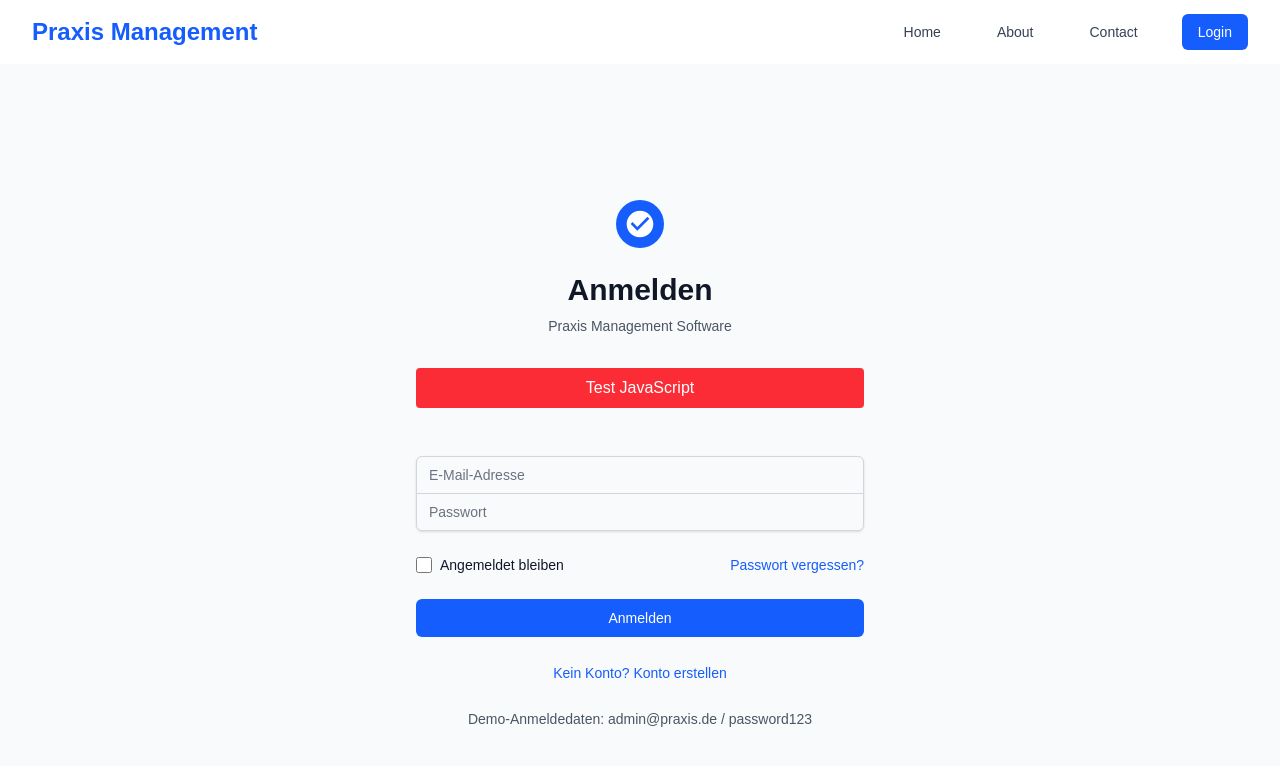
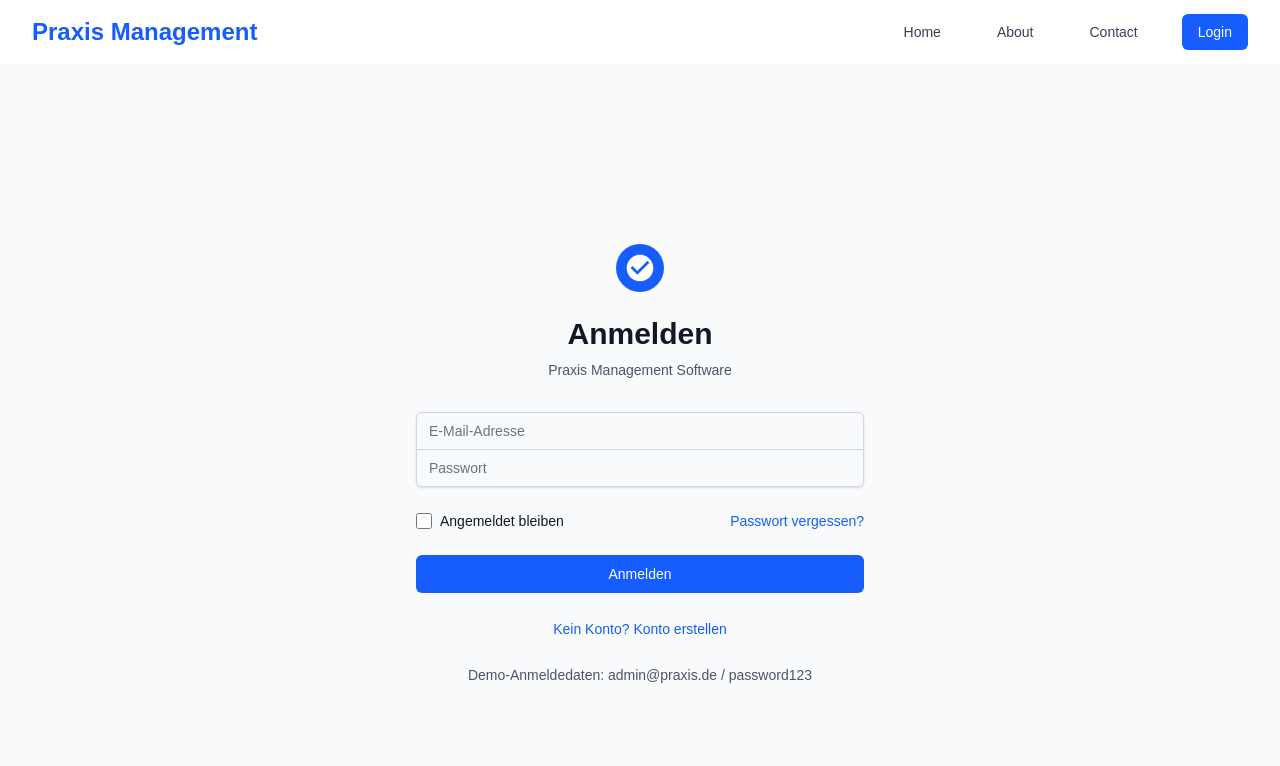
Before and after one commit to stoiccapital/tailmates_5, a Next.js app: page /login in a window 1280 px wide. Shown: the top 766 px of the page. Built offline with nearby package versions, Linux system fonts and the light colour scheme; no server answers.

Commit message:
Remove all unused variables to fix ESLint errors for Vercel build

```diff
--- a/src/app/dashboard/calendar/page.tsx
+++ b/src/app/dashboard/calendar/page.tsx
@@ -7,7 +7,6 @@ import Calendar from '@/components/Calendar'
 export default function CalendarPage() {
   const [appointments, setAppointments] = useState<Appointment[]>([])
   const [isLoading, setIsLoading] = useState(true)
-  const [selectedDate, setSelectedDate] = useState<Date | null>(null)
   const [selectedAppointment, setSelectedAppointment] = useState<Appointment | null>(null)
 
   useEffect(() => {
@@ -29,8 +28,7 @@ export default function CalendarPage() {
     }
   }
 
-  const handleDateSelect = (date: Date) => {
-    setSelectedDate(date)
+  const handleDateSelect = () => {
     setSelectedAppointment(null)
   }
 
--- a/src/app/login/page.tsx
+++ b/src/app/login/page.tsx
@@ -1,19 +1,15 @@
 'use client'
 
 import { useState } from 'react'
-import { useRouter } from 'next/navigation'
 import { signIn, signUp } from '@/lib/auth'
 
 export default function Login() {
-  console.log('Login component loaded')
-
   const [email, setEmail] = useState('')
   const [password, setPassword] = useState('')
   const [confirmPassword, setConfirmPassword] = useState('')
   const [isLoading, setIsLoading] = useState(false)
   const [error, setError] = useState('')
   const [isSignUp, setIsSignUp] = useState(false)
-  const router = useRouter()
 
   const handleSubmit = async (e: React.FormEvent) => {
     e.preventDefault()
@@ -53,7 +49,7 @@ export default function Login() {
           setError('Anmeldung fehlgeschlagen. Keine Benutzerdaten erhalten.')
         }
       }
-    } catch (err) {
+    } catch {
       setError('Ein Fehler ist aufgetreten. Bitte versuchen Sie es erneut.')
     } finally {
       setIsLoading(false)
@@ -84,15 +80,6 @@ export default function Login() {
             Praxis Management Software
           </p>
         </div>
-
-        {/* Test button */}
-        <button
-          type="button"
-          onClick={() => alert('JavaScript is working!')}
-          className="mb-4 w-full bg-red-500 text-white p-2 rounded"
-        >
-          Test JavaScript
-        </button>
 
         <form className="mt-8 space-y-6" onSubmit={handleSubmit}>
           <div className="rounded-md shadow-sm -space-y-px">
--- a/src/components/Calendar.tsx
+++ b/src/components/Calendar.tsx
@@ -1,6 +1,6 @@
 'use client'
 
-import { useState, useEffect } from 'react'
+import { useState } from 'react'
 import { Appointment } from '@/lib/db'
 
 interface CalendarProps {
--- a/src/middleware.ts
+++ b/src/middleware.ts
@@ -15,7 +15,7 @@ export async function middleware(request: NextRequest) {
           return request.cookies.getAll()
         },
         setAll(cookiesToSet) {
-          cookiesToSet.forEach(({ name, value, options }) => request.cookies.set(name, value))
+          cookiesToSet.forEach(({ name, value }) => request.cookies.set(name, value))
           supabaseResponse = NextResponse.next({
             request,
           })
```
